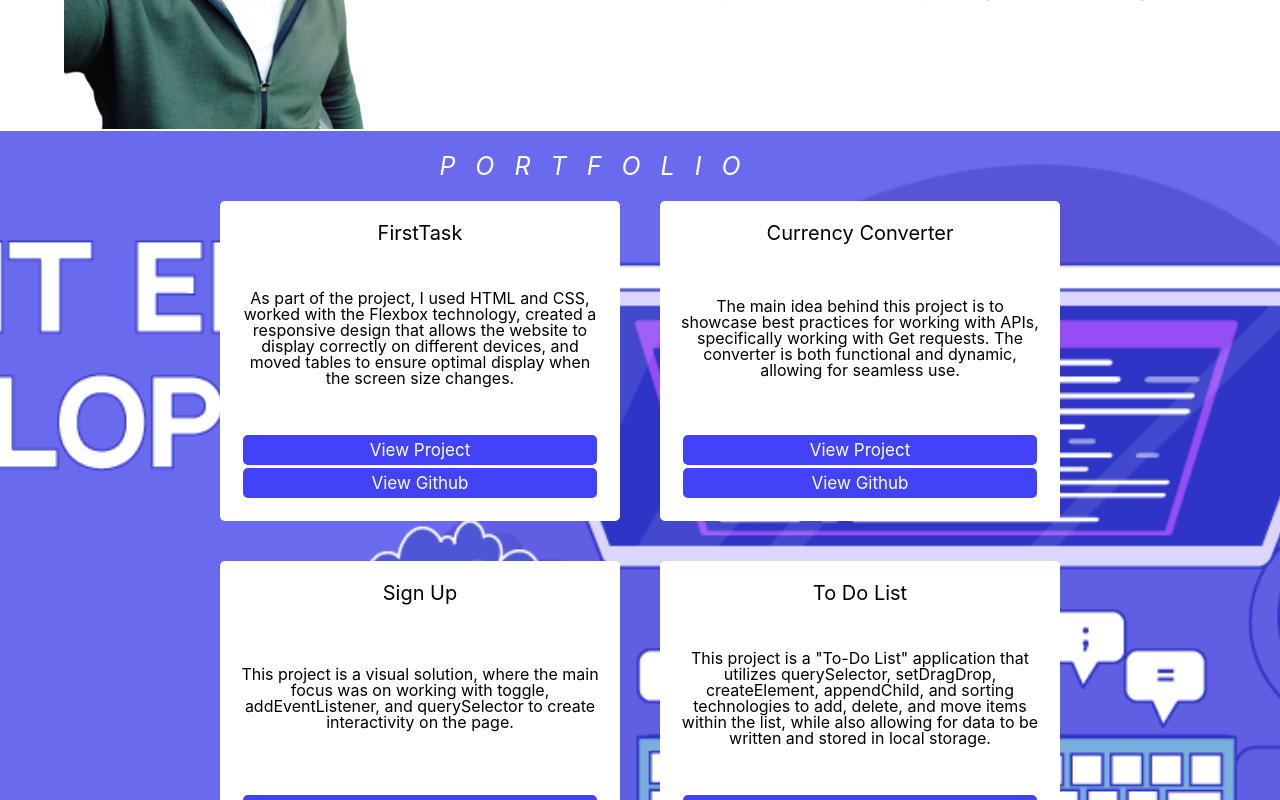
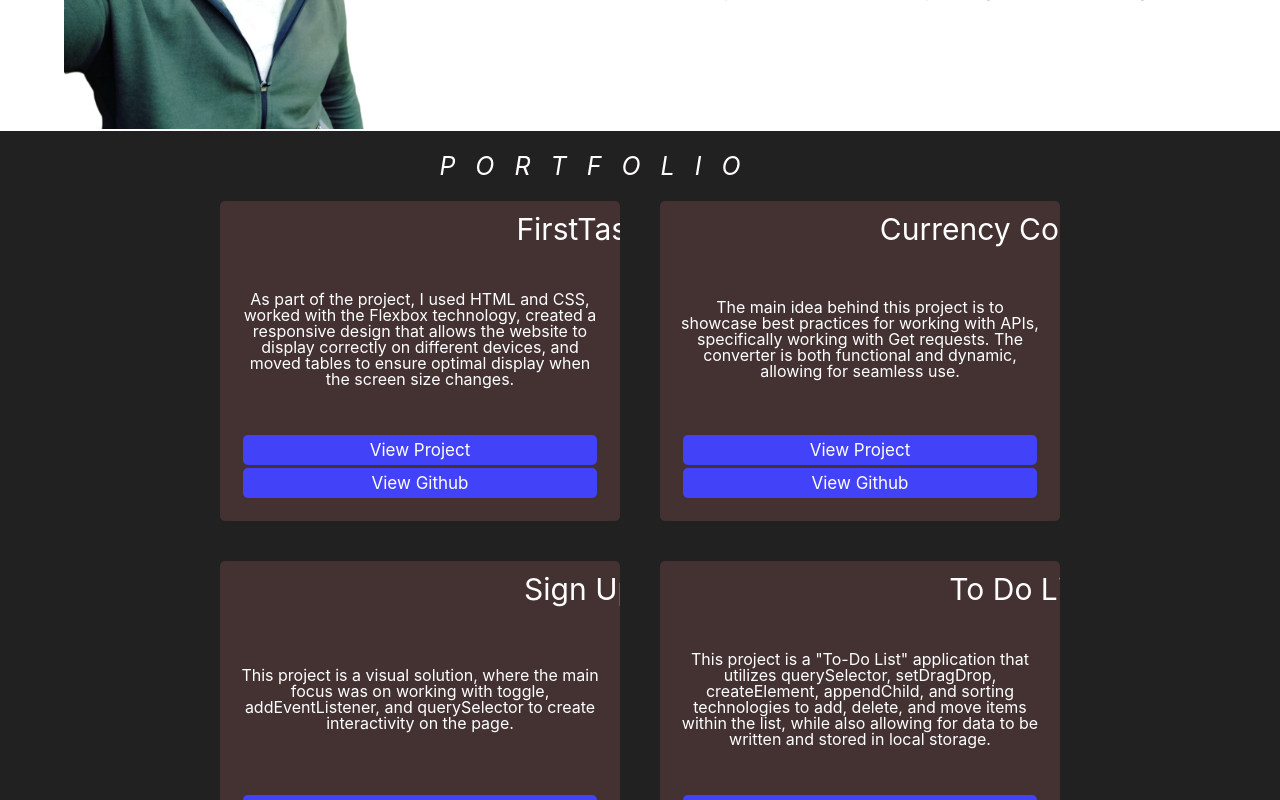
Before and after one commit to mvuqar1/my-portfolio, a React (Create React App) app: page / in a window 1280 px wide. Shown: the part 360-1160 px from the top of the page. Built offline with nearby package versions, Linux system fonts and the light colour scheme.

Commit message:
black background

```diff
--- a/src/Components/Contacts/Contacts.css
+++ b/src/Components/Contacts/Contacts.css
@@ -12,7 +12,6 @@ footer {
   }
 
   .contact-info {
-    /* max-width: 600px; */
     margin: 0 auto;
     text-align: center;
   }
--- a/src/Components/Portfolio/Portfolio.css
+++ b/src/Components/Portfolio/Portfolio.css
@@ -1,8 +1,9 @@
 .containet-portfolio {
-    background-image: url(./img/fon2.png);
+    /* background-image: url(./img/fon2.png);
     background-repeat: no-repeat;
     background-size: cover;
-    background-position: center;
+    background-position: center; */
+    background-color: #222121;
     position: relative;
     width: 100vw;
     left: calc(-50vw + 50%);
@@ -25,27 +26,54 @@
 }
 
 .portfolio-item {
+    background-color: #443232;
+    overflow: hidden;
     display: flex;
     flex-direction: column;
     justify-content: space-between;
     text-align: center;
     position: relative;
+    color: white;
 
     width: 40rem;
     height: 32rem;
 
     border-radius:5px;
     font-size: 2rem;
-    background-color: white;
-    padding: 2rem;
+    /* background-color: white; */
+    padding: 1rem 2rem 2rem;
     margin: 2rem;
 
 }
 
-/* .portfoli-whatToDo {
-    flex-grow: 1;
-    height: 100%;
-  } */
+.portfolio-item:hover{
+    background-color: #1da1f2;
+}
+
+.portfolio-sayt{
+    transform: translateX(16rem);
+    transition: transform 2.5s;
+    font-size: 3rem;
+}
+
+.portfolio-item:hover .portfolio-sayt{
+    transform: translateX(-5%);
+    color: #e01e1e;
+}
+
+.portfoli-whatToDo {
+    margin: auto;
+    font-size: 1.6rem;
+    line-height: 1.6rem;
+}
+
+.portfolio-routers a{
+    color: white;
+}
+
+.portfolio-routers a:hover{
+    color: rgb(0, 0, 0);
+}
 
 .btn{
     background-color: rgb(66, 66, 248);
@@ -54,20 +82,9 @@
     margin: 0.3rem;
     border-radius: 5px;
 }
+
 .btn:hover{
     background-color: transparent 0.5;
-}
-.portfolio-routers a{
-    color: white;
-}
-.portfolio-routers a:hover{
-    color: rgb(0, 0, 0);
-}
-
-.portfoli-whatToDo {
-    margin: auto;
-    font-size: 1.6rem;
-    line-height: 1.6rem;
 }
 
 @media screen and (max-width: 738px) {
@@ -75,6 +92,7 @@
         width: 30rem;
         height: 23rem;
         font-size: 1.8rem;
+        padding: 0.1rem 1rem 1rem;
     }
     .portfoli-whatToDo {
         /* margin: auto; */
@@ -88,6 +106,7 @@
 @media screen and (max-width: 498px){
     .portfolio-item{
         font-size: 1.6rem;
+        padding: 0.1rem .8rem .8rem;
     }
 
 }
```
